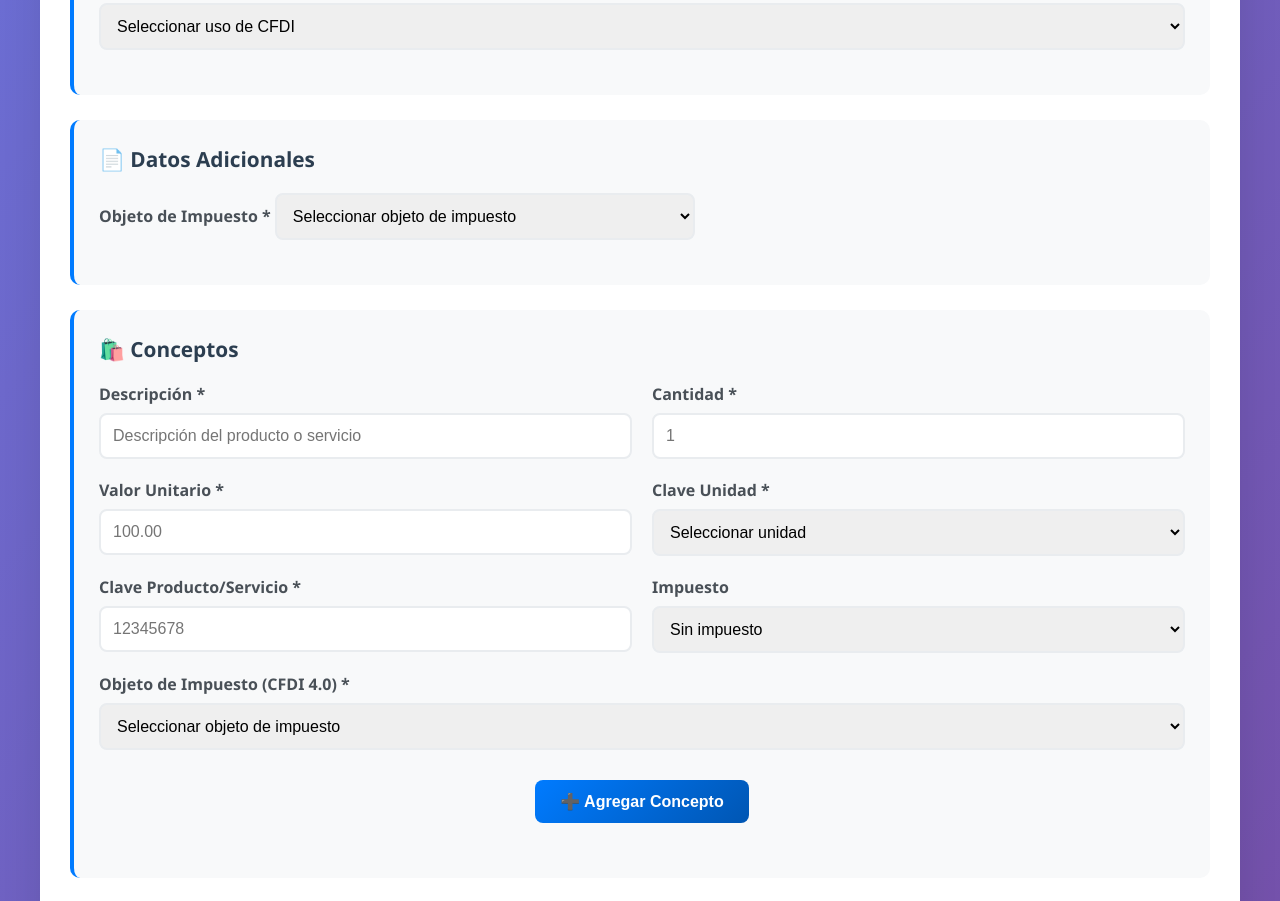
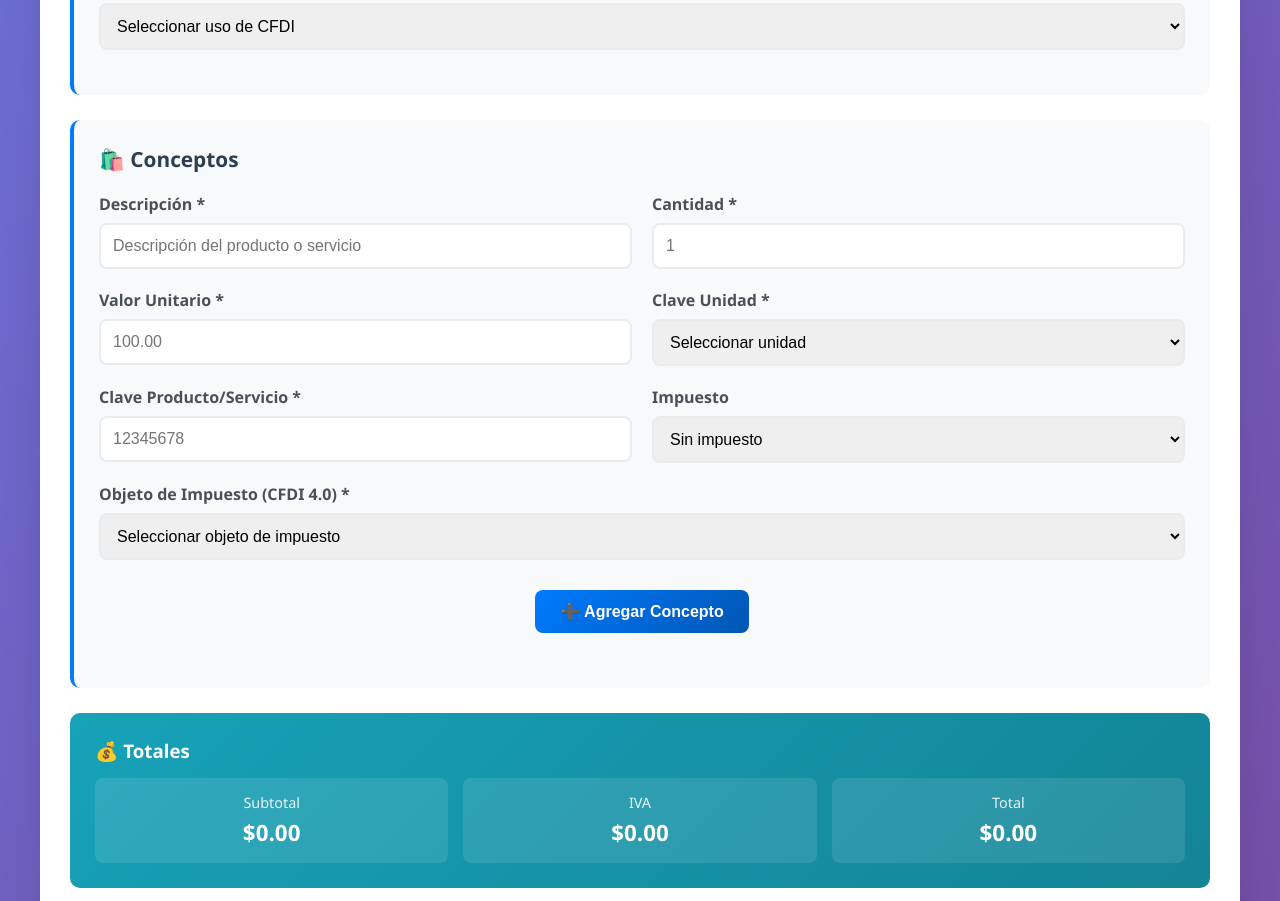
Before and after one commit to sir-wallace-coder/emisionhcg, a website: page generator.html in a window 1280 px wide. Shown: the part 1340-2241 px from the top of the page. Drawn offline with Linux system fonts and the light colour scheme.

Commit message:
🧹 CFDI EXPERT: Remove Duplicate Datos Adicionales Section
✅ ELIMINACIÓN DE DUPLICACIÓN COMPLETADA:
- Removida sección 'Datos Adicionales' completa del generador CFDI
- Eliminado campo 'Objeto de Impuesto' global duplicado
- ObjetoImp ahora SOLO existe por concepto (según especificaciones SAT)

🔧 LIMPIEZA TÉCNICA REALIZADA:
- Eliminado HTML de sección 'Datos Adicionales'
- Removidas referencias JavaScript a 'datosAdicionalesSection'
- Eliminadas referencias a 'objetoImpGroup' global
- Limpiada función cambiarVersionCfdi() de código obsoleto
- Removida variable 'objetoImp' global de construirXML()

📋 ESTRUCTURA FINAL LIMPIA:
1. 📋 Datos Generales: Serie, Folio, Fecha, Método de Pago, Forma de Pago
2. 🏢 Datos del Emisor: RFC, Nombre, CP, Régimen Fiscal
3. 👤 Datos del Receptor: RFC, Nombre, CP, Régimen Fiscal, Uso CFDI
4. 📦 Conceptos: Descripción, Cantidad, Valor, ObjetoImp (solo CFDI 4.0)

🎯 BENEFICIOS DE LA LIMPIEZA:
- Eliminada duplicación confusa de ObjetoImp
- Formulario más limpio y enfocado
- Cumplimiento correcto con especificaciones SAT
- ObjetoImp solo por concepto (como debe ser)
- Código JavaScript más limpio y mantenible

⚡ FLUJO SIMPLIFICADO:
- CFDI 3.3: Sin ObjetoImp (correcto)
- CFDI 4.0: ObjetoImp solo en conceptos (correcto)
- No más secciones vacías o duplicadas

El sistema ahora es más limpio, correcto y fácil de usar.

```diff
--- a/generator.html
+++ b/generator.html
@@ -191,21 +191,7 @@
                 </div>
             </div>
 
-            <!-- Datos Adicionales -->
-            <div class="form-section" id="datosAdicionalesSection" style="display: none;">
-                <h3>📄 Datos Adicionales</h3>
-                <div class="form-row">
-                    <div class="form-group" id="objetoImpGroup">
-                        <label for="objetoImp">Objeto de Impuesto *</label>
-                        <select id="objetoImp" required>
-                            <option value="">Seleccionar objeto de impuesto</option>
-                            <option value="01">01 - No objeto de impuesto</option>
-                            <option value="02">02 - Sí objeto de impuesto</option>
-                            <option value="03">03 - Sí objeto de impuesto y no obligado al desglose</option>
-                        </select>
-                    </div>
-                </div>
-            </div>
+            <!-- Datos Adicionales eliminados: ObjetoImp ahora solo va por concepto -->
 
             <!-- Conceptos -->
             <div class="form-section">
@@ -635,8 +621,6 @@
         // Función para cambiar versión CFDI
         function cambiarVersionCfdi() {
             const version = document.getElementById('versionCfdi').value;
-            const datosAdicionalesSection = document.getElementById('datosAdicionalesSection');
-            const objetoImpGroup = document.getElementById('objetoImpGroup');
             const conceptoObjetoImpGroup = document.getElementById('conceptoObjetoImpGroup'); // Campo por concepto
             const versionWarning = document.getElementById('versionWarning');
             const mainTitle = document.getElementById('mainTitle');
@@ -645,23 +629,19 @@
             console.log(`🔧 CFDI GENERATOR: Cambiando versión a ${version}`);
 
             if (version === '3.3') {
-                // CFDI 3.3: Ocultar toda la sección de Datos Adicionales (ObjetoImp no existe en 3.3)
-                if (datosAdicionalesSection) datosAdicionalesSection.style.display = 'none';
-                if (objetoImpGroup) objetoImpGroup.style.display = 'none';
+                // CFDI 3.3: Ocultar ObjetoImp por concepto (no existe en 3.3)
                 if (conceptoObjetoImpGroup) conceptoObjetoImpGroup.style.display = 'none';
                 versionWarning.style.display = 'block';
                 mainTitle.textContent = '📄 Generador CFDI 3.3 - Sistema Completo';
                 pageTitle.textContent = '📄 Generador CFDI 3.3 - Sistema Completo';
-                console.log('✅ CFDI 3.3: Datos Adicionales ocultos (ObjetoImp no aplica)');
+                console.log('✅ CFDI 3.3: ObjetoImp por concepto oculto (no aplica)');
             } else {
-                // CFDI 4.0: Mostrar sección de Datos Adicionales con ObjetoImp
-                if (datosAdicionalesSection) datosAdicionalesSection.style.display = 'block';
-                if (objetoImpGroup) objetoImpGroup.style.display = 'block'; // Mostrar campo ObjetoImp
+                // CFDI 4.0: Mostrar ObjetoImp por concepto
                 if (conceptoObjetoImpGroup) conceptoObjetoImpGroup.style.display = 'block'; // Mostrar campo por concepto
                 versionWarning.style.display = 'none';
                 mainTitle.textContent = '🚀 Generador CFDI 4.0 - Sistema Completo';
                 pageTitle.textContent = '🚀 Generador CFDI 4.0 - Sistema Completo';
-                console.log('✅ CFDI 4.0: Datos Adicionales y ObjetoImp habilitados');
+                console.log('✅ CFDI 4.0: ObjetoImp por concepto habilitado');
             }
 
             actualizarRegimenesFiscales();
@@ -936,7 +916,7 @@
             // Datos de pago (ahora en Datos Generales)
             const metodoPago = document.getElementById('metodoPago').value;
             const formaPago = document.getElementById('formaPago').value;
-            const objetoImp = document.getElementById('objetoImp').value;
+            // ObjetoImp eliminado: ahora solo va por concepto
 
             // Calcular totales
             const subtotal = conceptos.reduce((sum, c) => sum + c.importe, 0);
```
